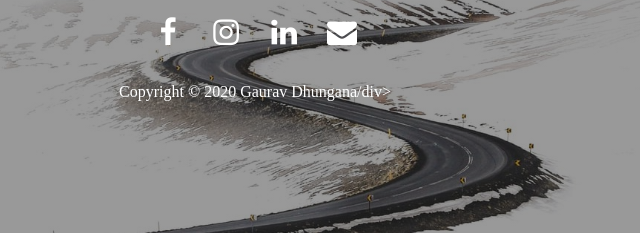
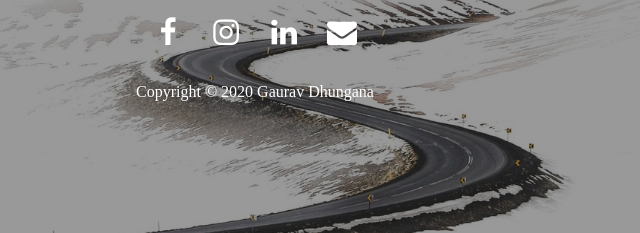
Before and after one commit to gauravdhungana77/gauravdhungana77.github.io, a plain HTML site: page index.html in a window 1280 px wide. Shown: the part 343-576 px from the top of the page, 385-1025 px from the left. Drawn offline with Linux system fonts and the light colour scheme; a web font is replaced by a local one.

Commit message:
Update index.html

```diff
--- a/index.html
+++ b/index.html
@@ -28,7 +28,7 @@
 	          		<li><a href="mailto:mail@example.com" class="fa fa-envelope"></a></li>
 	          	</ul>
 	    	</div>
-	    	<div class="footer">Copyright &copy; 2020 Gaurav Dhungana/div>
+	    	<div class="footer">Copyright &copy; 2020 Gaurav Dhungana</div>
 	    </div>
 	    <!-- Header section end -->
 	</main>
```
